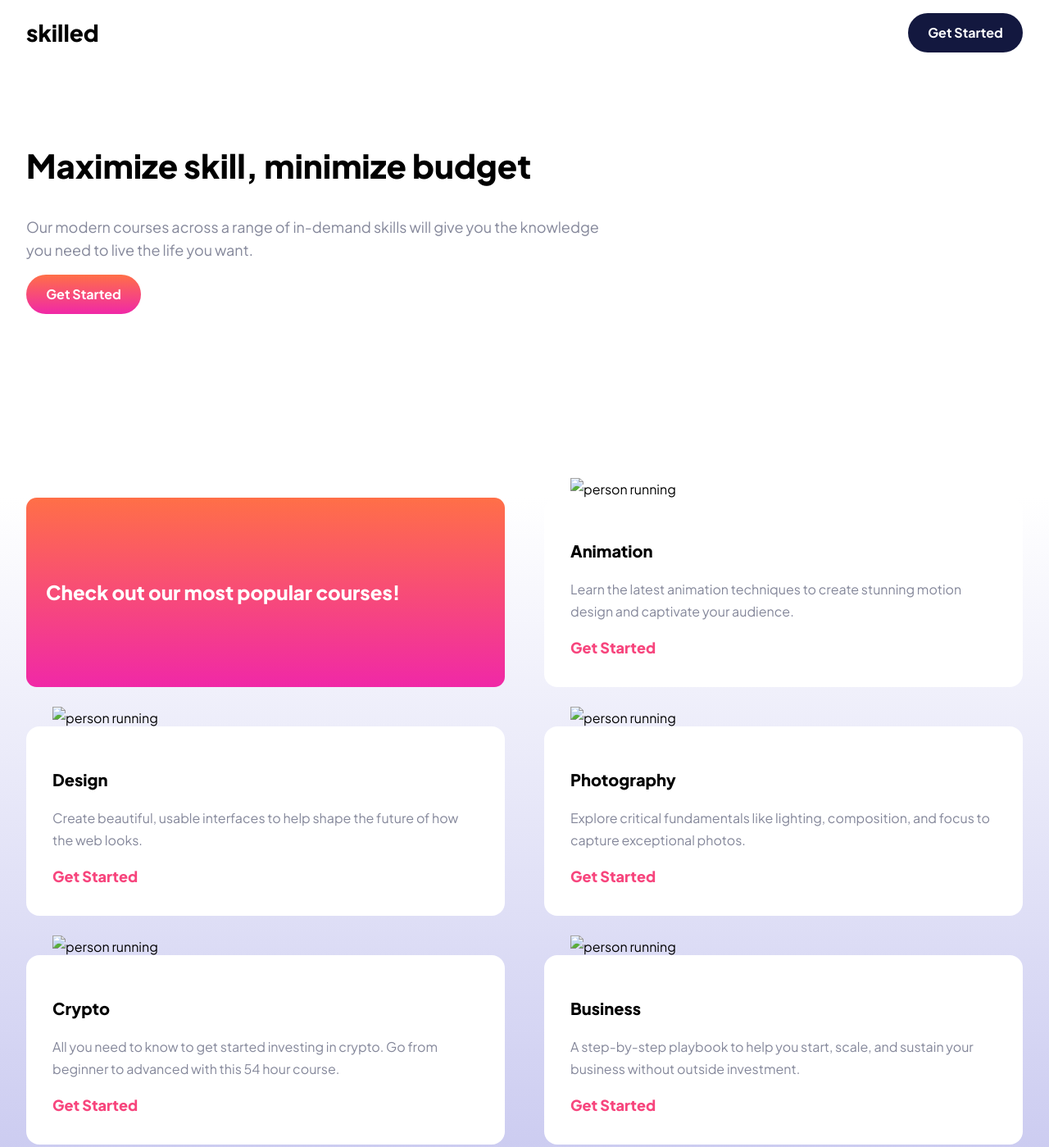
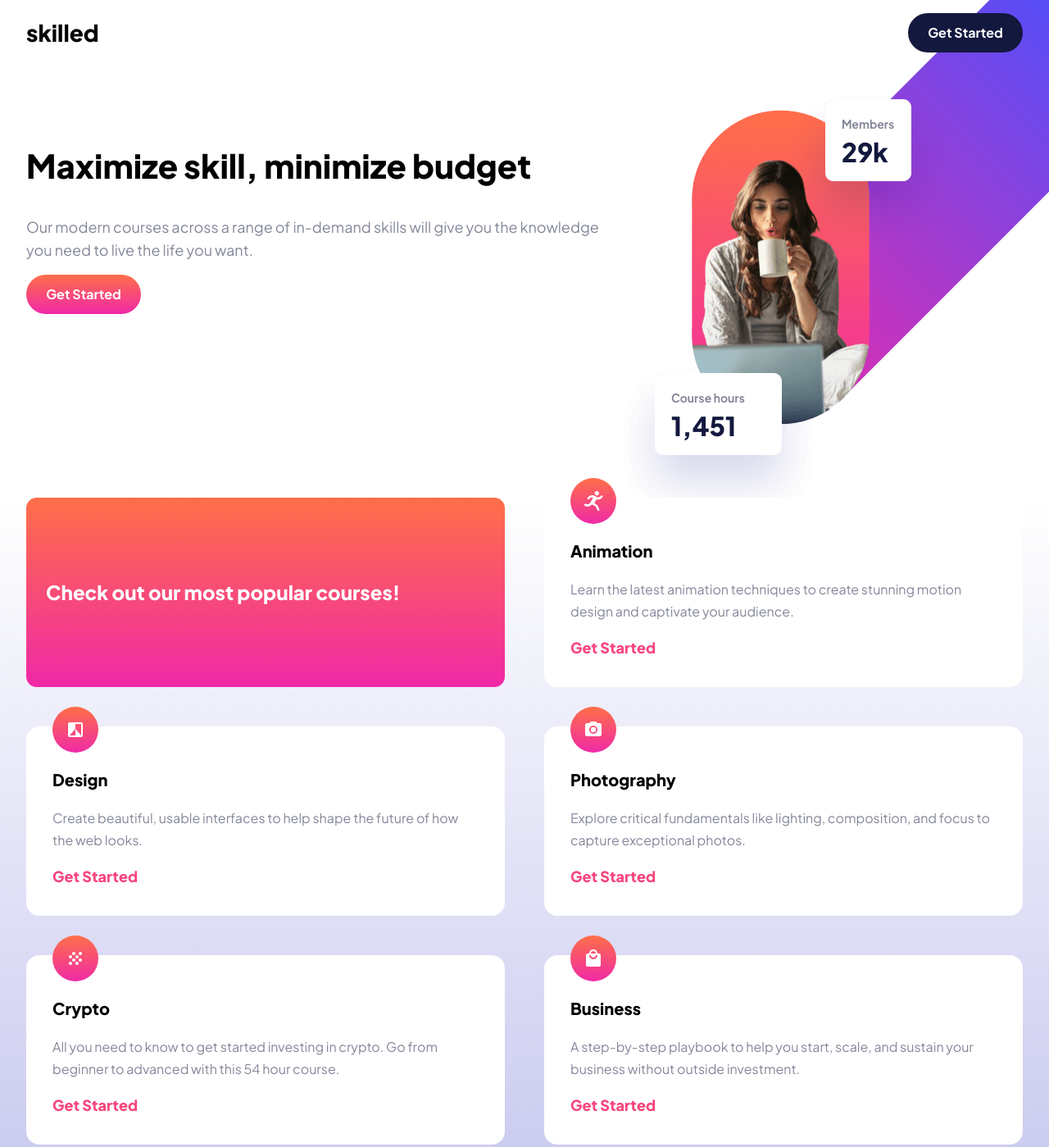
Before and after one commit to joshua-sigston/skilled-elearning-landing-page, a plain HTML site: page index.html in a window 1280 px wide. Shown: the top 1399 px of the page at 82% size. Drawn offline with Linux system fonts and the light colour scheme; the site is published under a folder, as on GitHub Pages, so addresses that start at the root find nothing.

Commit message:
change img address

```diff
--- a/index.html
+++ b/index.html
@@ -31,9 +31,9 @@
         </div>
         <div class="col_two flex_row">
           <picture>
-            <source srcset="/assets/image-hero-desktop.png" media="(min-width: 1440px)">
-            <source srcset="/assets/image-hero-tablet.png" media="(min-width: 768px)">
-            <img src="/assets/image-hero-mobile.png" alt="" class="hero_img">
+            <source srcset="assets/image-hero-desktop.png" media="(min-width: 1440px)">
+            <source srcset="assets/image-hero-tablet.png" media="(min-width: 768px)">
+            <img src="assets/image-hero-mobile.png" alt="" class="hero_img">
           </picture>
         </div>
       </section>
@@ -44,31 +44,31 @@
           <p>Check out our most popular courses!</p>
         </div>
         <div class=" course animation grid">
-          <img src="/assets/icon-animation.svg" alt="person running" class="course_icon">
+          <img src="assets/icon-animation.svg" alt="person running" class="course_icon">
           <h4 class="course_title">Animation</h4>
           <p class="course_description">Learn the latest animation techniques to create stunning motion design and captivate your audience.</p>
           <p class="course_get_started">Get Started</p>
         </div>
         <div class=" course design grid">
-          <img src="/assets/icon-design.svg" alt="person running" class="course_icon">
+          <img src="assets/icon-design.svg" alt="person running" class="course_icon">
           <h4 class="course_title">Design</h4>
           <p class="course_description">Create beautiful, usable interfaces to help shape the future of how the web looks.</p>
           <p class="course_get_started">Get Started</p>
         </div>
         <div class=" course photography grid">
-          <img src="/assets/icon-photography.svg" alt="person running" class="course_icon">
+          <img src="assets/icon-photography.svg" alt="person running" class="course_icon">
           <h4 class="course_title">Photography</h4>
           <p class="course_description">Explore critical fundamentals like lighting, composition, and focus to capture exceptional photos.</p>
           <p class="course_get_started">Get Started</p>
         </div>
         <div class=" course crypto grid">
-          <img src="/assets/icon-crypto.svg" alt="person running" class="course_icon">
+          <img src="assets/icon-crypto.svg" alt="person running" class="course_icon">
           <h4 class="course_title">Crypto</h4>
           <p class="course_description">All you need to know to get started investing in crypto. Go from beginner to advanced with this 54 hour course.</p>
           <p class="course_get_started">Get Started</p>
         </div>
         <div class=" course business grid">
-          <img src="/assets/icon-business.svg" alt="person running" class="course_icon">
+          <img src="assets/icon-business.svg" alt="person running" class="course_icon">
           <h4 class="course_title">Business</h4>
           <p class="course_description">A step-by-step playbook to help you start, scale, and sustain your business without outside investment.</p>
           <p class="course_get_started">Get Started</p>
```
